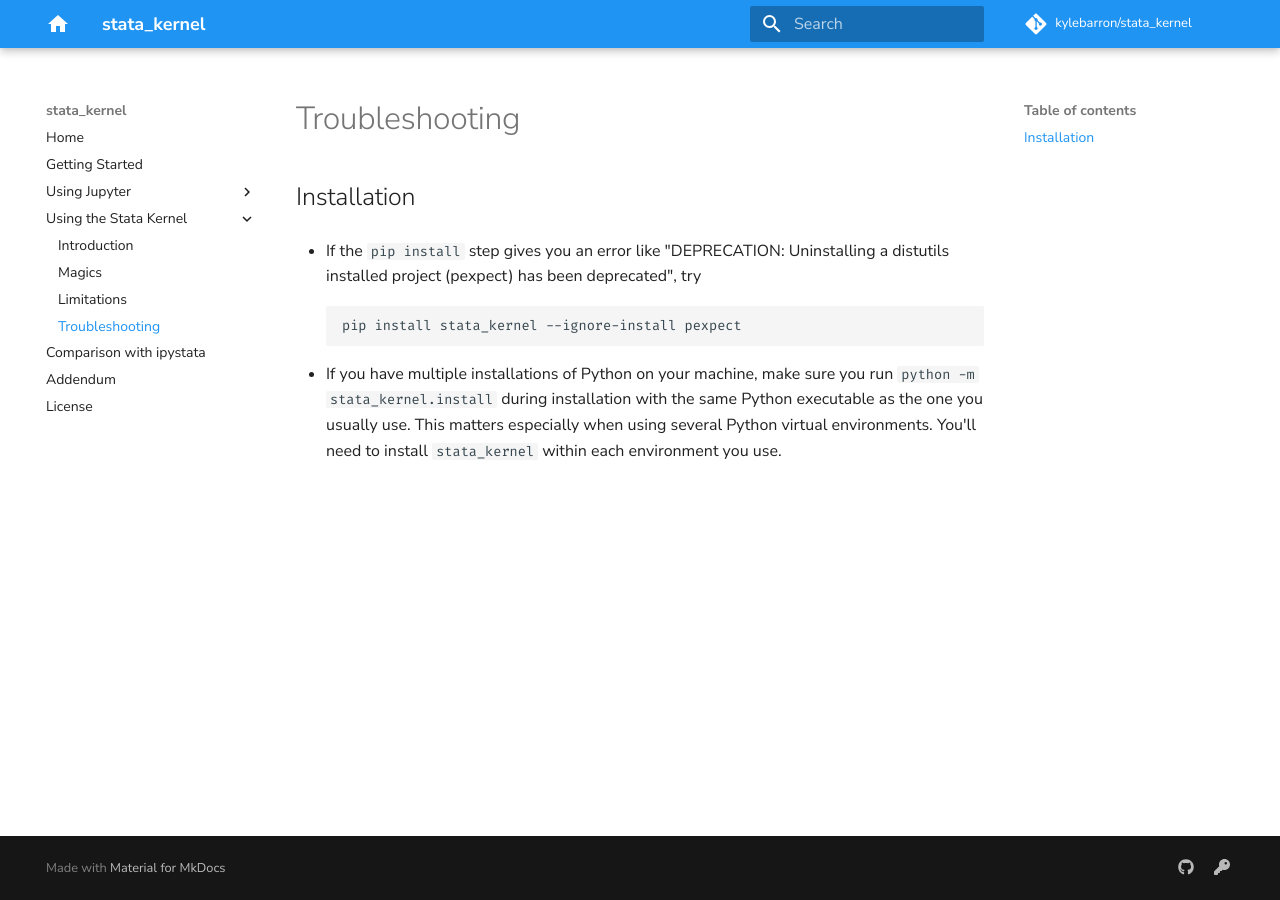
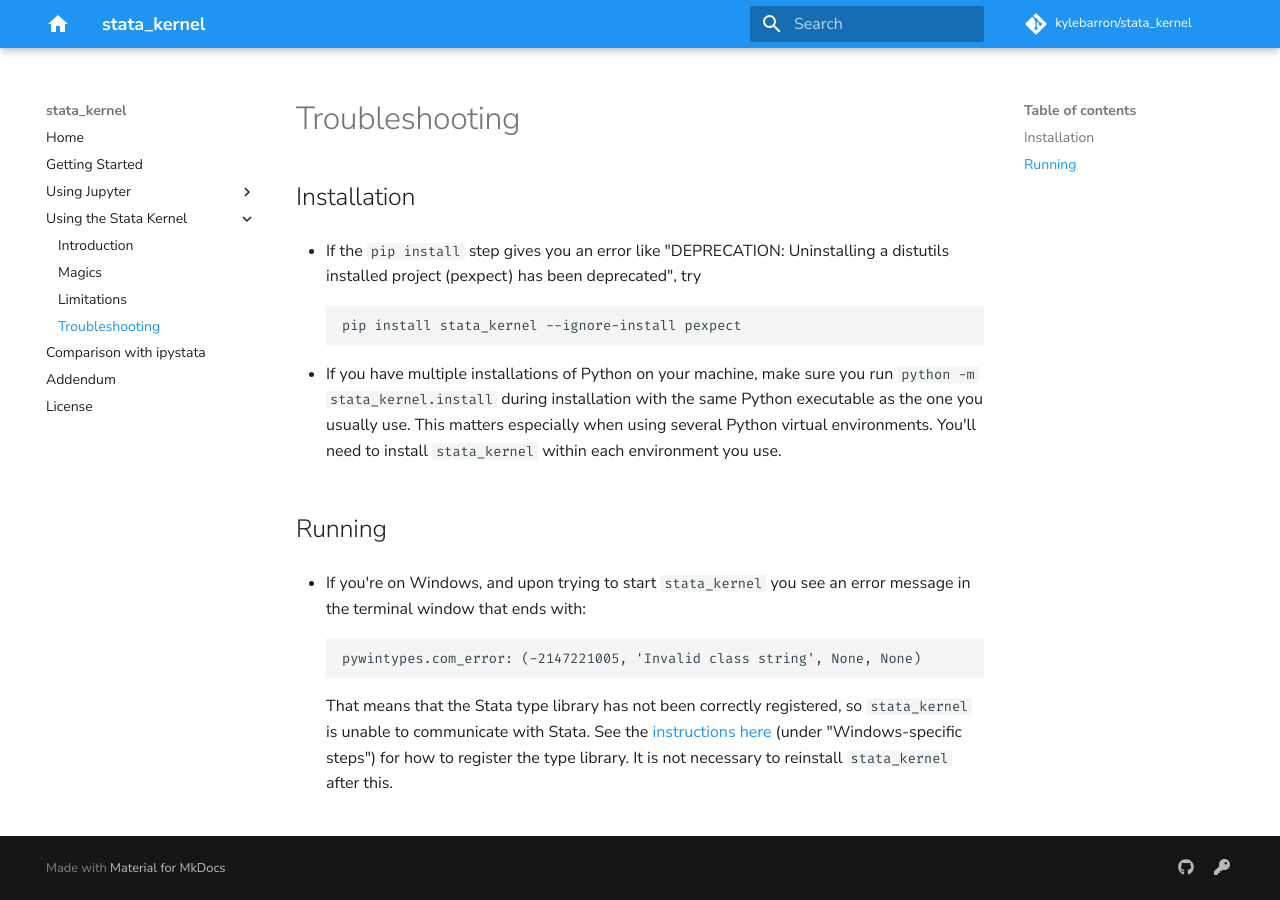
Before and after one commit to kylebarron/stata_kernel, an MkDocs documentation site: the page built from docs/src/using_stata_kernel/troubleshooting.md, in a window 1280 px wide. Built offline with MkDocs 1.6.1 and Material for MkDocs 9.7.7, drawn with Linux system fonts in a browser that asks for light colours; comment, search, counter and statistics services are not loaded.

Commit message:
Add to docs about troubleshooting type library on Windows

````diff
--- a/docs/src/using_stata_kernel/troubleshooting.md
+++ b/docs/src/using_stata_kernel/troubleshooting.md
@@ -9,3 +9,17 @@
     ```
 
 - If you have multiple installations of Python on your machine, make sure you run `python -m stata_kernel.install` during installation with the same Python executable as the one you usually use. This matters especially when using several Python virtual environments. You'll need to install `stata_kernel` within each environment you use.
+
+## Running
+
+- If you're on Windows, and upon trying to start `stata_kernel` you see an error message in the terminal window that ends with:
+
+    ```
+    pywintypes.com_error: (-2147221005, 'Invalid class string', None, None)
+    ```
+
+    That means that the Stata type library has not been correctly registered, so
+    `stata_kernel` is unable to communicate with Stata. See the [instructions
+    here](../../getting_started#prerequisites) (under "Windows-specific steps")
+    for how to register the type library. It is not necessary to reinstall
+    `stata_kernel` after this.
````
